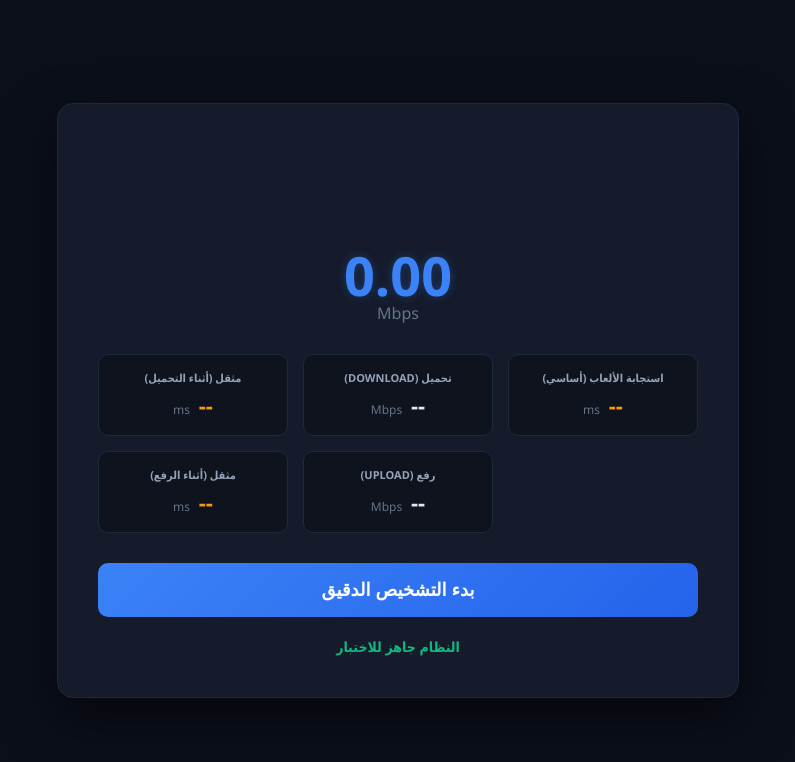
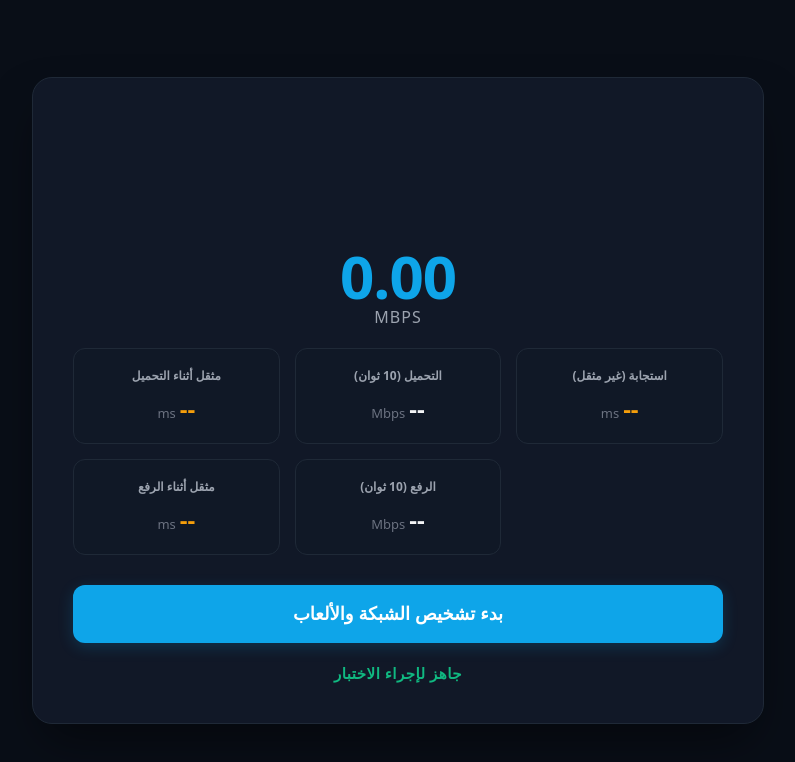
Before and after one commit to Lssam123/report, a plain HTML site: page index.html in a window 1280 px wide. Shown: the whole page, without its empty margins (242-1037 px from the left). Drawn offline with Linux system fonts and the light colour scheme; a script that the page names is missing.

Commit message:
Update index.html

```diff
--- a/index.html
+++ b/index.html
@@ -3,31 +3,32 @@
 <head>
     <meta charset="UTF-8">
     <meta name="viewport" content="width=device-width, initial-scale=1.0">
-    <title>مقياس الشبكة والألعاب الاحترافي</title>
+    <title>مقياس الشبكة الاحترافي | النسخة النهائية</title>
     <script src="https://bernii.github.io/gauge.js/dist/gauge.min.js"></script>
     <style>
-        :root { --bg: #0b0f19; --card: #151b2b; --text: #e2e8f0; --accent: #3b82f6; --ping: #f59e0b; --border: #1e293b; }
-        body { font-family: 'Segoe UI', Tahoma, Arial, sans-serif; background-color: var(--bg); color: var(--text); display: flex; justify-content: center; align-items: center; min-height: 100vh; margin: 0; }
-        .dashboard { background-color: var(--card); padding: 40px; border-radius: 16px; border: 1px solid var(--border); box-shadow: 0 20px 50px rgba(0,0,0,0.5); width: 600px; text-align: center; }
+        :root { --bg: #090e17; --card: #111827; --text: #f3f4f6; --accent: #0ea5e9; --ping: #f59e0b; --border: #1f2937; }
+        body { font-family: system-ui, -apple-system, sans-serif; background-color: var(--bg); color: var(--text); display: flex; justify-content: center; align-items: center; min-height: 100vh; margin: 0; }
+        .dashboard { background-color: var(--card); padding: 40px; border-radius: 20px; border: 1px solid var(--border); box-shadow: 0 25px 50px -12px rgba(0,0,0,0.5); width: 650px; text-align: center; }
 
-        .gauge-wrapper { position: relative; width: 350px; height: 180px; margin: 0 auto 30px auto; }
+        .gauge-wrapper { position: relative; width: 380px; height: 200px; margin: 0 auto 30px auto; }
         #speedGauge { width: 100%; height: 100%; }
-        .gauge-center { position: absolute; bottom: 0; left: 0; width: 100%; text-align: center; }
-        .gauge-value { font-size: 54px; font-weight: 800; color: var(--accent); line-height: 1; text-shadow: 0 0 10px rgba(59, 130, 246, 0.3); }
-        .gauge-unit { font-size: 16px; color: #64748b; font-weight: 500; }
+        .gauge-center { position: absolute; bottom: -10px; left: 0; width: 100%; text-align: center; }
+        .gauge-value { font-size: 60px; font-weight: 800; color: var(--accent); line-height: 1; letter-spacing: -1px; }
+        .gauge-unit { font-size: 16px; color: #9ca3af; font-weight: 500; text-transform: uppercase; letter-spacing: 1px; }
 
         .metrics-grid { display: grid; grid-template-columns: repeat(3, 1fr); gap: 15px; margin-bottom: 30px; }
-        .metric-box { background: rgba(0,0,0,0.3); border: 1px solid var(--border); padding: 15px; border-radius: 10px; display: flex; flex-direction: column; justify-content: center; }
-        .metric-label { font-size: 11px; color: #94a3b8; margin-bottom: 5px; font-weight: 600; text-transform: uppercase; }
-        .metric-val { font-size: 22px; font-weight: bold; color: var(--text); }
-        .metric-val span { font-size: 12px; color: #64748b; font-weight: normal; margin-right: 3px; }
+        .metric-box { background: rgba(17, 24, 39, 0.5); border: 1px solid var(--border); padding: 18px 15px; border-radius: 12px; display: flex; flex-direction: column; justify-content: center; transition: 0.3s; }
+        .metric-box:hover { border-color: #374151; background: rgba(31, 41, 55, 0.5); }
+        .metric-label { font-size: 12px; color: #9ca3af; margin-bottom: 8px; font-weight: 600; text-transform: uppercase; }
+        .metric-val { font-size: 24px; font-weight: bold; color: var(--text); display: flex; align-items: baseline; justify-content: center; gap: 4px; }
+        .metric-val span { font-size: 13px; color: #6b7280; font-weight: 500; }
         .ping-val { color: var(--ping); }
 
-        button { background: linear-gradient(135deg, #3b82f6, #2563eb); color: white; border: none; padding: 16px; width: 100%; border-radius: 10px; font-size: 18px; font-weight: bold; cursor: pointer; transition: 0.3s; }
-        button:hover { transform: translateY(-2px); box-shadow: 0 6px 20px rgba(59, 130, 246, 0.4); }
-        button:disabled { background: var(--border); color: #64748b; cursor: not-allowed; transform: none; box-shadow: none; }
+        button { background: var(--accent); color: white; border: none; padding: 18px; width: 100%; border-radius: 12px; font-size: 18px; font-weight: bold; cursor: pointer; transition: all 0.2s; box-shadow: 0 4px 15px rgba(14, 165, 233, 0.2); }
+        button:hover { background: #0284c7; transform: translateY(-2px); box-shadow: 0 6px 20px rgba(14, 165, 233, 0.4); }
+        button:disabled { background: #374151; color: #9ca3af; cursor: not-allowed; transform: none; box-shadow: none; }
 
-        #statusInfo { margin-top: 20px; font-size: 14px; color: #10b981; font-weight: 600; height: 20px; }
+        #statusInfo { margin-top: 20px; font-size: 15px; color: #10b981; font-weight: 600; height: 20px; letter-spacing: 0.5px; }
     </style>
 </head>
 <body>
@@ -43,29 +44,29 @@
 
         <div class="metrics-grid">
             <div class="metric-box">
-                <span class="metric-label">استجابة الألعاب (أساسي)</span>
+                <span class="metric-label">استجابة (غير مثقل)</span>
                 <span class="metric-val ping-val" id="idlePing">-- <span>ms</span></span>
             </div>
             <div class="metric-box">
-                <span class="metric-label">تحميل (Download)</span>
+                <span class="metric-label">التحميل (10 ثوان)</span>
                 <span class="metric-val" id="dlSpeed">-- <span>Mbps</span></span>
             </div>
             <div class="metric-box">
-                <span class="metric-label">مثقل (أثناء التحميل)</span>
+                <span class="metric-label">مثقل أثناء التحميل</span>
                 <span class="metric-val ping-val" id="dlPing">-- <span>ms</span></span>
             </div>
             <div class="metric-box" style="grid-column: 2;">
-                <span class="metric-label">رفع (Upload)</span>
+                <span class="metric-label">الرفع (10 ثوان)</span>
                 <span class="metric-val" id="ulSpeed">-- <span>Mbps</span></span>
             </div>
             <div class="metric-box">
-                <span class="metric-label">مثقل (أثناء الرفع)</span>
+                <span class="metric-label">مثقل أثناء الرفع</span>
                 <span class="metric-val ping-val" id="ulPing">-- <span>ms</span></span>
             </div>
         </div>
 
-        <button id="startBtn">بدء التشخيص الدقيق</button>
-        <div id="statusInfo">النظام جاهز للاختبار</div>
+        <button id="startBtn">بدء تشخيص الشبكة والألعاب</button>
+        <div id="statusInfo">جاهز لإجراء الاختبار</div>
     </div>
 
     <script src="script.js"></script>
```
